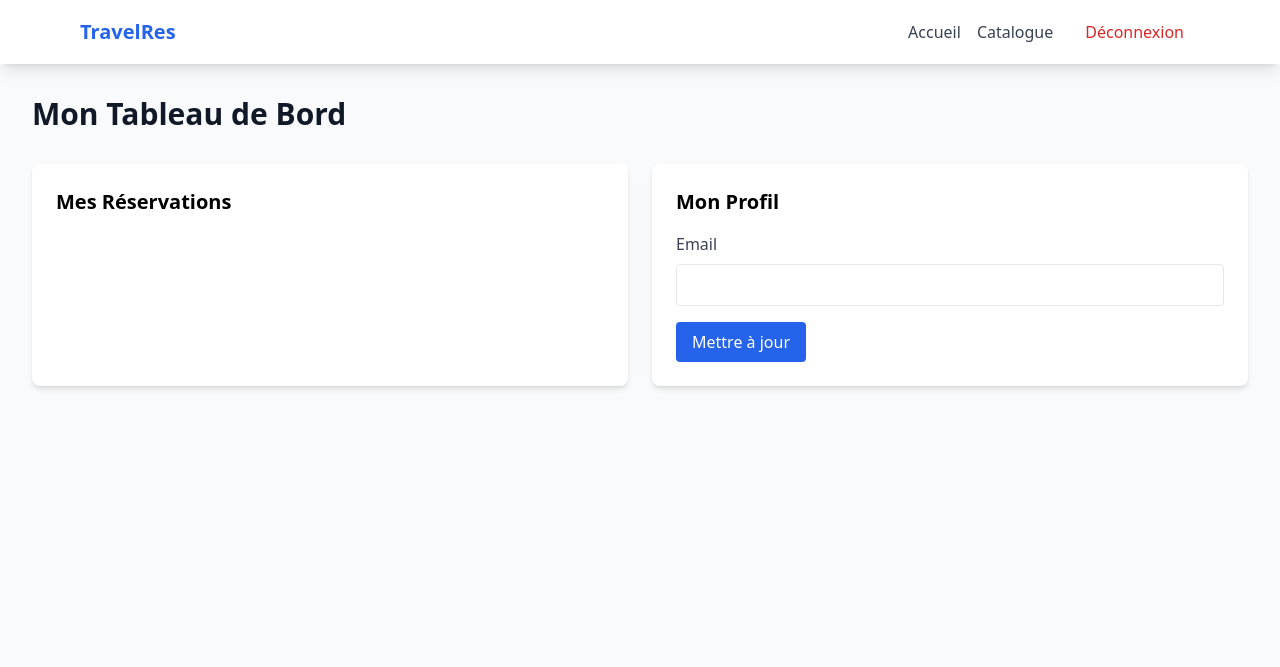
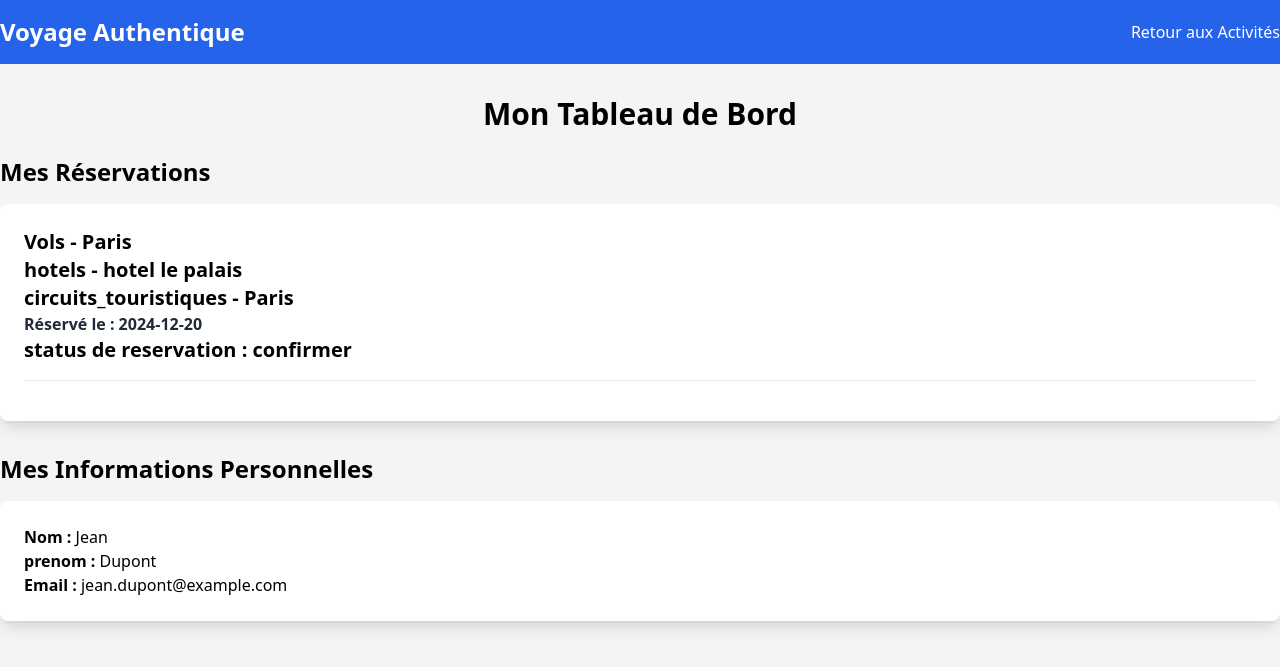
Before and after one commit to ligh-cloud/site-de-voyage-2.0, a PHP site: page /view/user_dashboard.php in a window 1280 px wide. Shown: the top 667 px of the page. Run offline with PHP 8.4, Linux system fonts and the light colour scheme; some libraries are stand-ins or nearby versions.

Commit message:
j'ai ajouté use dashboard et pages de consultations des activitées disponibles

```diff
--- a/model/utilisateurs.php
+++ b/model/utilisateurs.php
@@ -82,8 +82,8 @@ class Admin extends User {
                     $activityData['title'],
                     $activityData['description'],
                     $activityData['price'],
-                    $activityData['date_start'],
-                    $activityData['date_end']
+                    $activityData['date_debut'],
+                    $activityData['date_fin']
                 );
                 return $stmt->execute();
 
@@ -121,4 +121,5 @@ class Client extends User {
 
 
 
+
 ?>
--- a/view/user_dashboard.php
+++ b/view/user_dashboard.php
@@ -1,53 +1,52 @@
+
 <!DOCTYPE html>
-<html lang="fr">
+<html lang="en">
 <head>
-    <meta charset="UTF-8">
-    <meta name="viewport" content="width=device-width, initial-scale=1.0">
-    <title>TravelRes - Tableau de Bord</title>
-    <script src="https://cdn.tailwindcss.com"></script>
+  <meta charset="UTF-8">
+  <meta name="viewport" content="width=device-width, initial-scale=1.0">
+  <title>Tableau de Bord | Voyage Authentique</title>
+  <script src="https://cdn.tailwindcss.com"></script>
 </head>
-<body class="bg-gray-50">
-    <nav class="bg-white shadow-lg">
-        <div class="max-w-6xl mx-auto px-4">
-            <div class="flex justify-between items-center h-16">
-                <div class="flex items-center">
-                    <a href="index.html" class="text-xl font-bold text-blue-600">TravelRes</a>
-                </div>
-                <div class="hidden md:flex items-center space-x-4">
-                    <a href="index.html" class="text-gray-700 hover:text-blue-600">Accueil</a>
-                    <a href="catalog.html" class="text-gray-700 hover:text-blue-600">Catalogue</a>
-                    <button onclick="logout()" class="px-4 py-2 text-red-600 hover:text-red-700">Déconnexion</button>
-                </div>
-            </div>
+<body class="bg-gray-100">
+  <!-- Header -->
+  <header class="bg-blue-600 text-white py-4">
+    <div class="container mx-auto flex justify-between items-center">
+      <h1 class="text-2xl font-bold">Voyage Authentique</h1>
+      <nav>
+        <a href="activities.php" class="text-white hover:underline">Retour aux Activités</a>
+      </nav>
+    </div>
+  </header>
+
+  <!-- Main Content -->
+  <main class="container mx-auto mt-8">
+    <h2 class="text-3xl font-bold mb-6 text-center">Mon Tableau de Bord</h2>
+
+    <!-- Reservations -->
+    <section class="mb-8">
+      <h3 class="text-2xl font-bold mb-4">Mes Réservations</h3>
+      <div class="bg-white p-6 rounded-lg shadow-lg">
+        <div class="border-b pb-4 mb-4">
+          <h4 class="text-xl font-bold">Vols - Paris</h4>
+          <h4 class="text-xl font-bold">hotels - hotel le palais </h4>
+          <h4 class="text-xl font-bold">circuits_touristiques - Paris</h4>
+          <p class="text-gray-800 font-bold">Réservé le : 2024-12-20</p>
+          <h4 class="text-xl font-bold">status de reservation : confirmer </h4>
         </div>
-    </nav>
+        <!-- Add more reservation entries -->
+      </div>
+    </section>
 
-    <div class="max-w-7xl mx-auto px-4 sm:px-6 lg:px-8 py-8">
-        <h1 class="text-3xl font-bold text-gray-900 mb-8">Mon Tableau de Bord</h1>
+    <!-- Personal Information -->
+    <section>
+      <h3 class="text-2xl font-bold mb-4">Mes Informations Personnelles</h3>
+      <div class="bg-white p-6 rounded-lg shadow-lg">
+        <p><span class="font-bold">Nom :</span> Jean </p>
+        <p><span class="font-bold">prenom :</span>  Dupont</p>
+        <p><span class="font-bold">Email :</span> jean.dupont@example.com</p>
 
-        <div class="grid grid-cols-1 md:grid-cols-2 gap-6">
-            <div class="bg-white p-6 rounded-lg shadow-md">
-                <h2 class="text-xl font-semibold mb-4">Mes Réservations</h2>
-                <div id="reservationsList" class="space-y-4">
-                    <!-- reservations will be loaded here -->
-                </div>
-            </div>
-
-            <div class="bg-white p-6 rounded-lg shadow-md">
-                <h2 class="text-xl font-semibold mb-4">Mon Profil</h2>
-                <form id="profileForm" class="space-y-4">
-                    <div>
-                        <label class="block text-gray-700 mb-2">Email</label>
-                        <input type="email" id="userEmail" class="w-full border rounded p-2" readonly>
-                    </div>
-                    <button type="submit" class="bg-blue-600 text-white rounded px-4 py-2 hover:bg-blue-700">
-                        Mettre à jour
-                    </button>
-                </form>
-            </div>
-        </div>
-    </div>
-
-
+      </div>
+    </section>
+  </main>
 </body>
 </html>
```
Also changed, not shown: model/activite_class.php (+33 -19 lines), model/reservation_class.php (+29 -12 lines), view/activities.php (added, +78 -0 lines), 1 other file.
